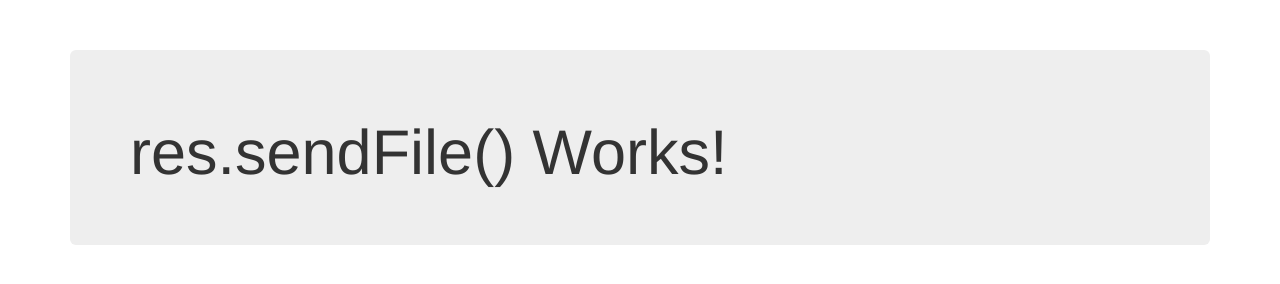
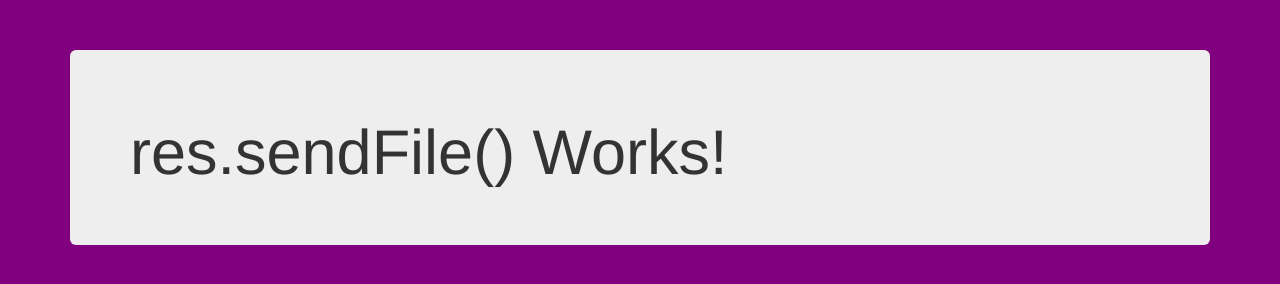
Before and after one commit to lilnate22/crowtest, a website: page index.html in a window 1280 px wide. Drawn offline with nearby package versions, Linux system fonts and the light colour scheme.

Commit message:
Update index.html

```diff
--- a/index.html
+++ b/index.html
@@ -6,7 +6,7 @@
 
     <link rel="stylesheet" href="//maxcdn.bootstrapcdn.com/bootstrap/3.3.1/css/bootstrap.min.css">
     <style>
-        body { padding-top:50px; }
+        body { padding-top:50px; background:purple;}
     </style>
 </head>
 <body>
```
